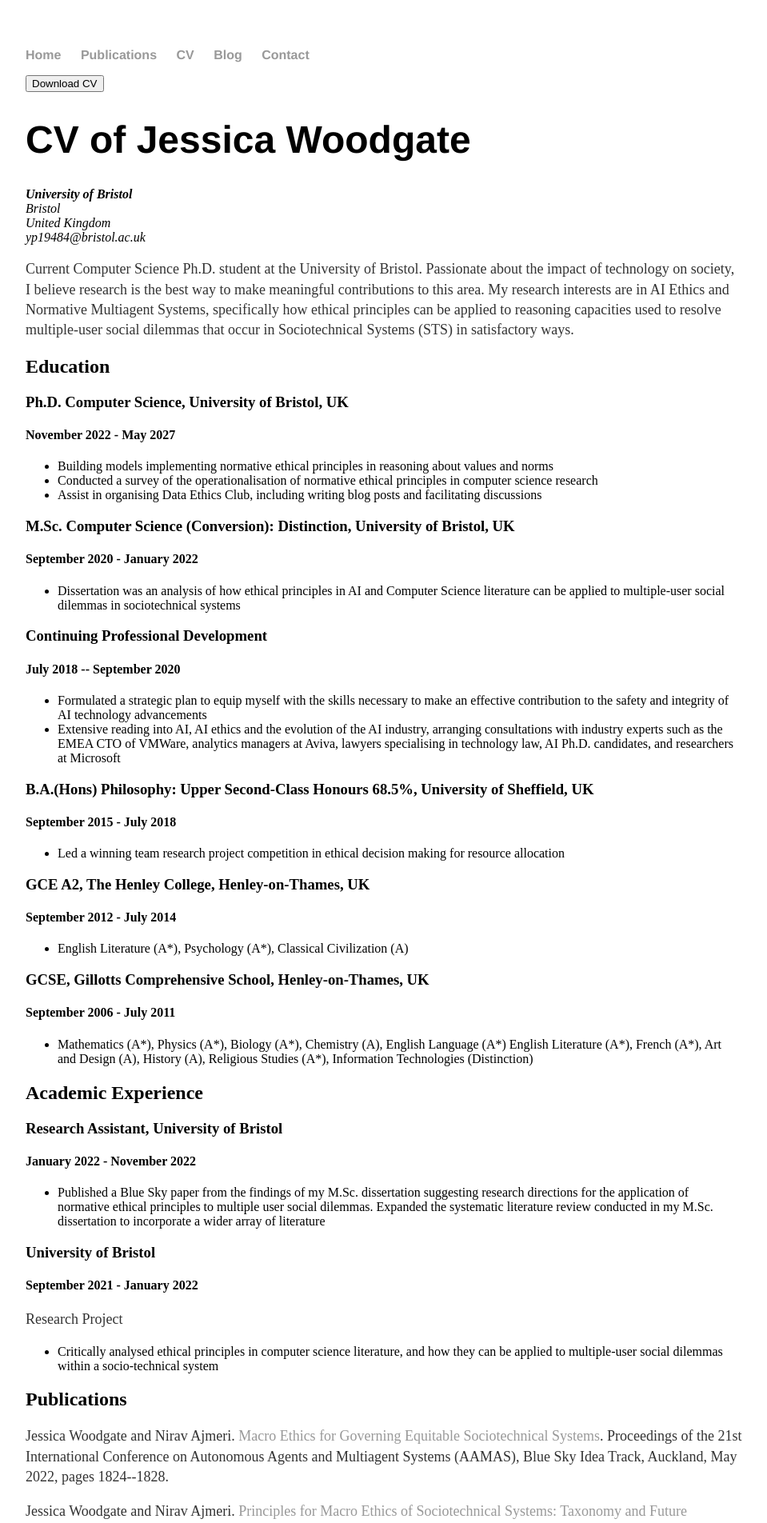
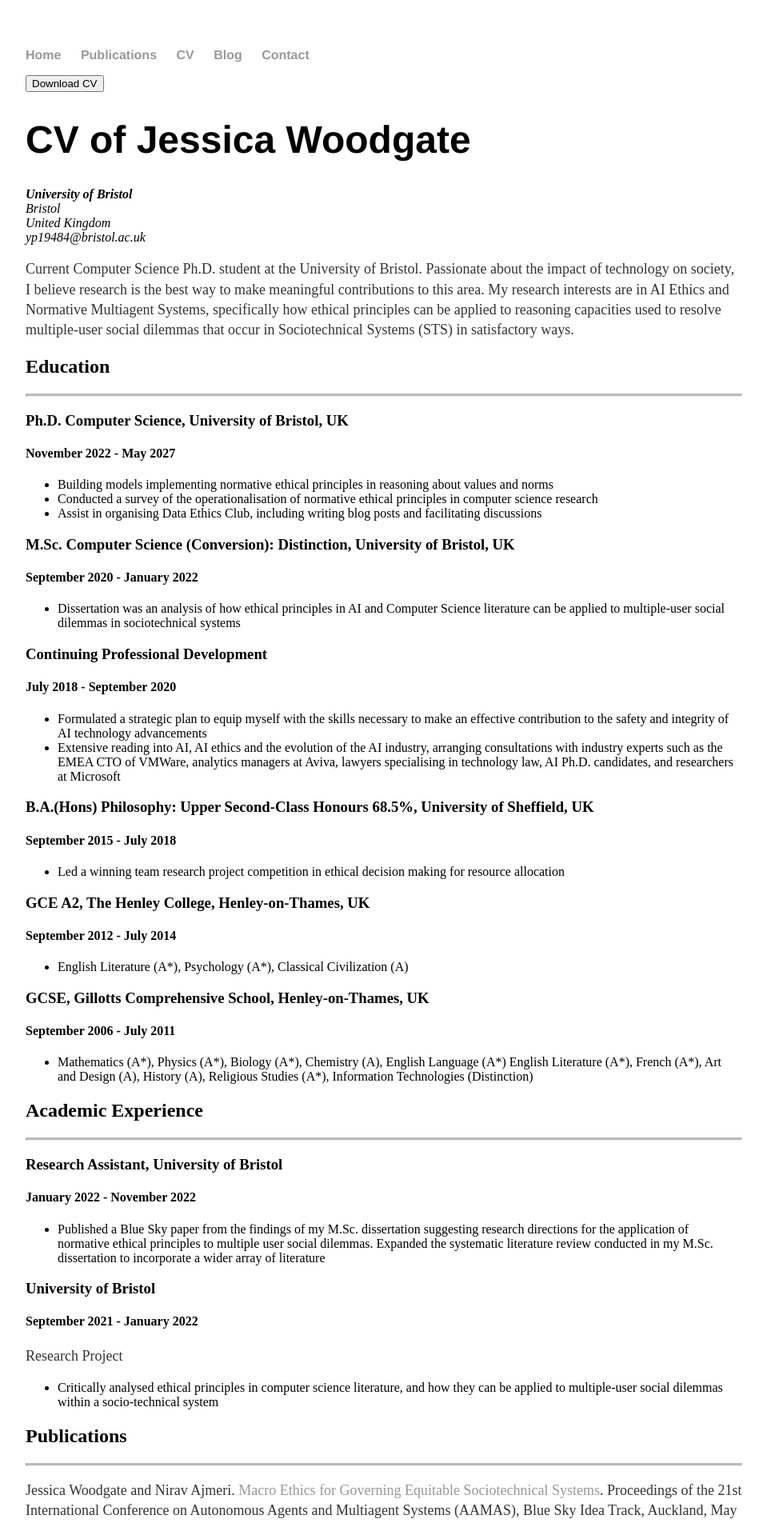
Before and after one commit to jessica-woodgate/jessica-woodgate.github.io, a Jekyll site: the page built from docs/cv/index.html, in a window 1280 px wide. Shown: the top 1904 px of the page at 80% size, without its empty margins (160-1119 px from the left). Built offline with Jekyll 4.4.1, drawn with Linux system fonts in a browser that asks for light colours; a script that is not in the unit is left out.

Commit message:
Added line dividers to CV

```diff
--- a/docs/css/main.css
+++ b/docs/css/main.css
@@ -41,3 +41,7 @@ ul.posts {
 ul.posts li {
     list-style: none;
 }
+
+hr.solid {
+    border-top: 3px solid #bbb;
+  }
--- a/docs/cv/index.html
+++ b/docs/cv/index.html
@@ -30,6 +30,8 @@ title: CV of Jessica Woodgate
 
 
 					<h2>Education</h2>
+					<hr class="solid">
+
 					<h3>Ph.D. Computer Science, University of Bristol, UK</h3>
 					<h4>November 2022 - May 2027</h4>
 					<ul>
@@ -45,7 +47,7 @@ title: CV of Jessica Woodgate
 					</ul>
 
 					<h3>Continuing Professional Development</h3>
-					<h4>July 2018 -- September 2020</h4>
+					<h4>July 2018 - September 2020</h4>
 					<ul>
 						<li>Formulated a strategic plan to equip myself with the skills necessary to make an effective contribution to the safety and integrity of AI technology advancements</li>
 						<li>Extensive reading into AI, AI ethics and the evolution of the AI industry, arranging consultations with industry experts such as the EMEA CTO of VMWare, analytics managers at Aviva, lawyers specialising in technology law, AI Ph.D. candidates, and researchers at Microsoft</li>
@@ -70,6 +72,7 @@ title: CV of Jessica Woodgate
 					</ul>
 
 					<h2>Academic Experience</h2>
+					<hr class="solid">
 
 					<h3>Research Assistant, University of Bristol</h3>
 					<h4>January 2022 - November 2022</h4>
@@ -85,6 +88,7 @@ title: CV of Jessica Woodgate
 					</ul>
 
 					<h2>Publications</h2>
+					<hr class="solid">
 
 					<p>Jessica Woodgate and Nirav Ajmeri.
 						<a href="https://dl.acm.org/doi/10.5555/3535850.3536118">Macro Ethics for Governing Equitable Sociotechnical Systems</a>.
@@ -97,6 +101,7 @@ title: CV of Jessica Woodgate
 					</p>
 
 					<h2>Professional Service</h2>
+					<hr class="solid">
 
 					<h3>Organiser, Data Ethics Club</h3>
 					<h4>January 2023 -- current</h4>
@@ -123,6 +128,7 @@ title: CV of Jessica Woodgate
 					</ul>
 
 					<h2>Academic Projects (all available on <a href="https://github.com/jessica-woodgate">Github</a>)</h2>
+					<hr class="solid">
 
 					<h3>SCRUM Leader, Database Lead, Back-End Co-Developer, Left Unread (Module: Software Engineering and Group Project)</h3>
 					<h4>February 2021 - May 2021</h4>
```
